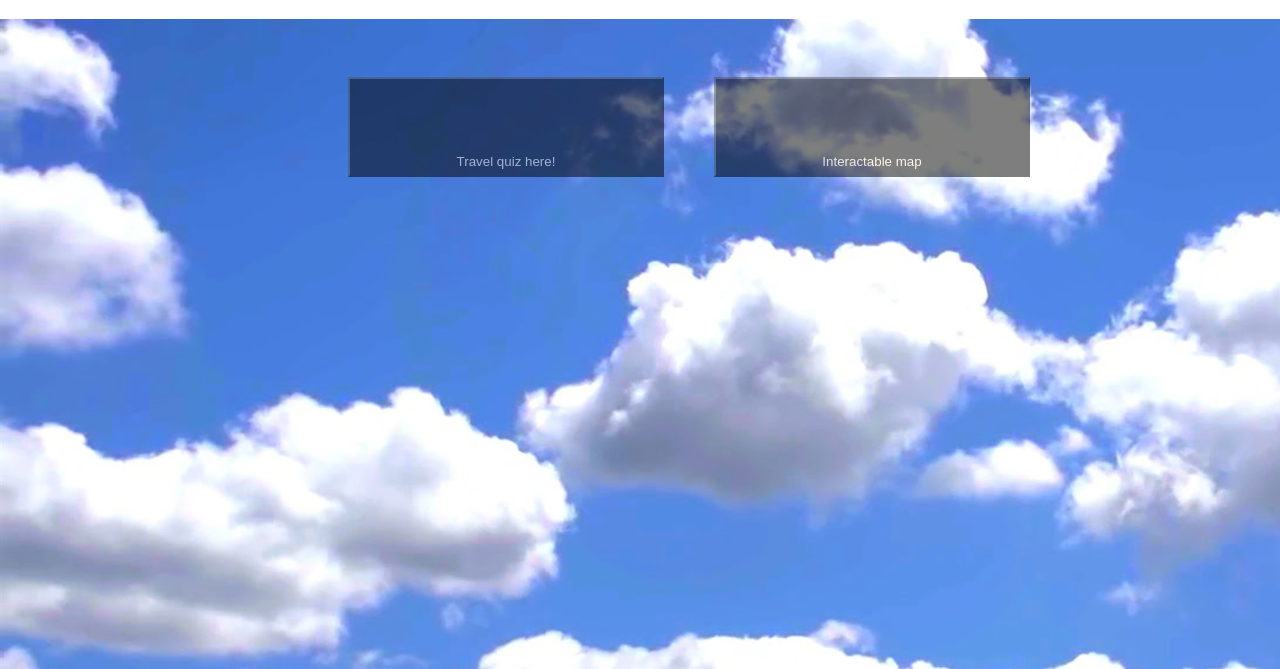
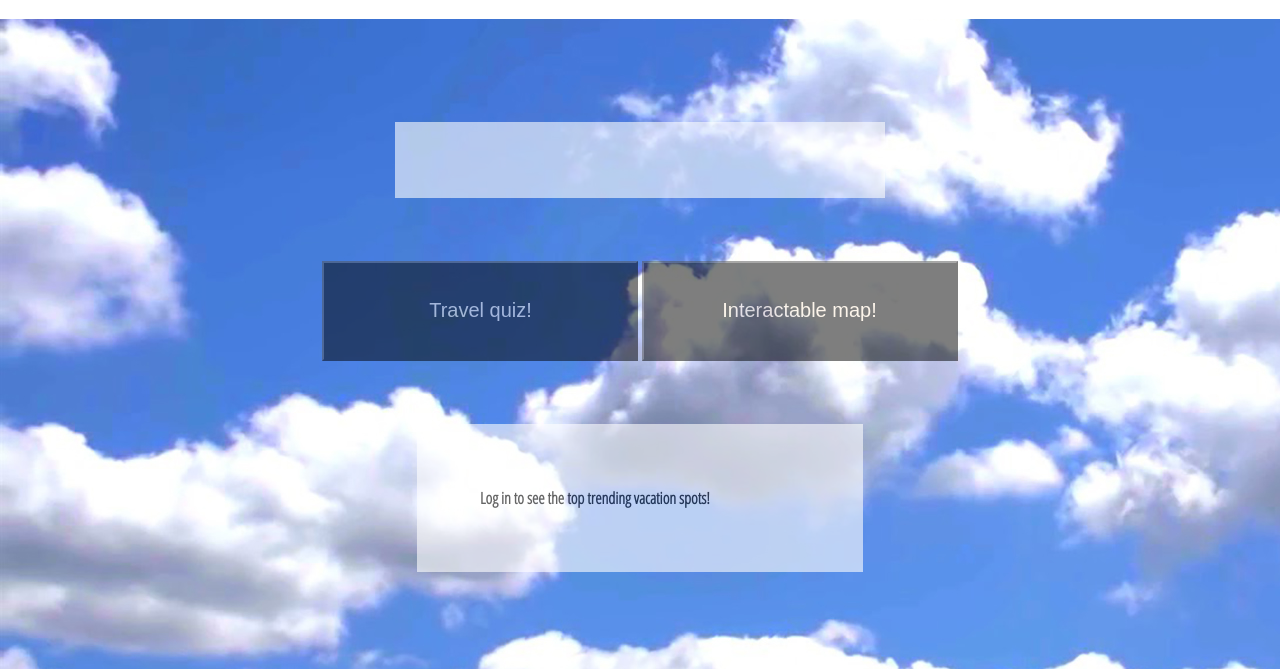
Before and after one commit to bbordonaro/426_final, a website: page comp426frontend/index.html in a window 1280 px wide. Shown: the part 131-800 px from the top of the page. Drawn offline with nearby package versions, Linux system fonts and the light colour scheme; no server answers.

Commit message:
updated private/public stores

```diff
--- a/comp426frontend/index.html
+++ b/comp426frontend/index.html
@@ -24,9 +24,11 @@
         </div>
     </div>
 
+    <div id="userCount"></div>
+
     <div id="content">
-        <button class="quiz_link">Travel quiz here!</button>
-        <button class="map">Interactable map </button>
+        <button class="quiz_link">Travel quiz!</button>
+        <button class="map">Interactable map! </button>
     </div>
 
     <div id="ranks"></div>
--- a/comp426frontend/script.js
+++ b/comp426frontend/script.js
@@ -2,12 +2,13 @@ var jwt = getUrlVars().jwt;
 var map;
 
 async function initMap() {
-    map = new google.maps.Map(document.getElementById('map'), {
+    map = new google.maps.Map(document.getElementById('map2'), {
         center: {
             lat: 0,
             lng: 0
         },
-        zoom: 2
+        zoom: 2,
+        scrollwheel: false,
     });
 
     //get the user
@@ -223,13 +224,19 @@ const loadPage = function () {
     $('.quiz_button').on("click", function () {
         window.location.href = "quiz.html?jwt=" + jwt;
     });
+    $('#title').on("click", function () {
+        window.location.href = "index.html?jwt=" + jwt;
+    });
 
-    if (document.querySelectorAll('#map').length > 0) {
+    if (document.querySelectorAll('#map2').length > 0) {
         var js_file = document.createElement('script');
         js_file.type = 'text/javascript';
         js_file.src = 'https://maps.googleapis.com/maps/api/js?callback=initMap&key=AIzaSyC3aifUfdZHFzieQOo96mftM4hGZ3E8BpM';
         document.getElementsByTagName('body')[0].appendChild(js_file);
     }
+
+    let rankDiv = $("#ranks");
+    rankDiv.append("Log in to see the top trending vacation spots!");
 
     //get the updated ranks and display
     if (jwt != "undefined") {
@@ -237,22 +244,40 @@ const loadPage = function () {
             await axios({
                 method: 'get',
                 url: 'http://localhost:3000/private/places',
+                headers: {
+                    'Authorization': 'Bearer ' + jwt
+                }
             }).then(x => {
-                let rankDiv = $("#ranks");
+                rankDiv.empty();
+                let title = $("<div></div>").attr("id", "rankTitle").append("Here are the top 5 locations our users have discovered so far:");
+                rankDiv.append(title);
                 let places = x.data.result;
-                places.sort(function () {
-                    return a.count - b.count;
-                });
-                for (let i = 0; i < 10; x++) {
+                let placesArray = Object.entries(places);
+                let count = 1;
+                for (let i = 11; i > 6; i--) {
                     let place = $("<div></div");
-                    place.append(places[i].name);
-                    place.append(places[i].count);
+                    place.append(count + ". " + placesArray[i][0] + ": ");
+                    place.append(placesArray[i][1] + " users");
                     rankDiv.append(place);
+                    count++;
                 }
             });
         }
         displayRanks();
     }
+
+    async function getUsers() {
+        try {
+            let result = await axios({
+                method: 'get',
+                url: 'http://localhost:3000/public/users',
+            });
+            $("#userCount").append("Join the " + result.data.result + " users who have found great destinations with Hex Girls Travel Agency!");
+        } catch (error) {
+
+        }
+    }
+    getUsers();
 }
 
 function getUrlVars() {
--- a/comp426frontend/style.css
+++ b/comp426frontend/style.css
@@ -51,23 +51,19 @@ h4 {
 }
 
 #content {
-    width: 100%;
     text-align: center;
     color: white;
-    font-size: 20px;
+    margin-top: 5%;
 }
 
 .quiz_link {
-    float: left;
     width: 25%;
-    margin-top: 200px;
     background-color: black;
-    padding-top: 70px;
     opacity: 50%;
     height: 100px;
-    margin-left: 340px;
-    margin-right: 50px;
+    margin-left: auto;
     color: antiquewhite;
+    font-size: 20px;
 }
 
 a>content {
@@ -79,16 +75,34 @@ a>#profile_button {
 }
 
 .map {
-    float: left;
     width: 25%;
-    margin-top: 200px;
-    padding-top: 70px;
+    background-color: black;
     opacity: 50%;
-    background-color: black;
     height: 100px;
+    margin-right: auto;
     color: antiquewhite;
+    font-size: 20px;
 }
 
-#map{
-    height: 100%;
+#userCount {
+    color: black;
+    font-weight: bolder;
+    background-color: white;
+    opacity: 60%;
+    margin-top: 20%;
+    width: 415px;
+    margin-left: auto;
+    margin-right: auto;
+    padding: 3%;
 }
+
+#ranks {
+    margin-top: 5%;
+    margin-left: auto;
+    margin-right: auto;
+    background-color: white;
+    opacity: 60%;
+    padding: 5%;
+    width: 320px;
+    font-weight: bolder;
+}
```
Also changed, not shown: comp426frontend/map.css (+7 -4 lines), comp426frontend/map.html (+1 -1 lines), comp426frontend/quiz_script.js (+58 -2 lines).
